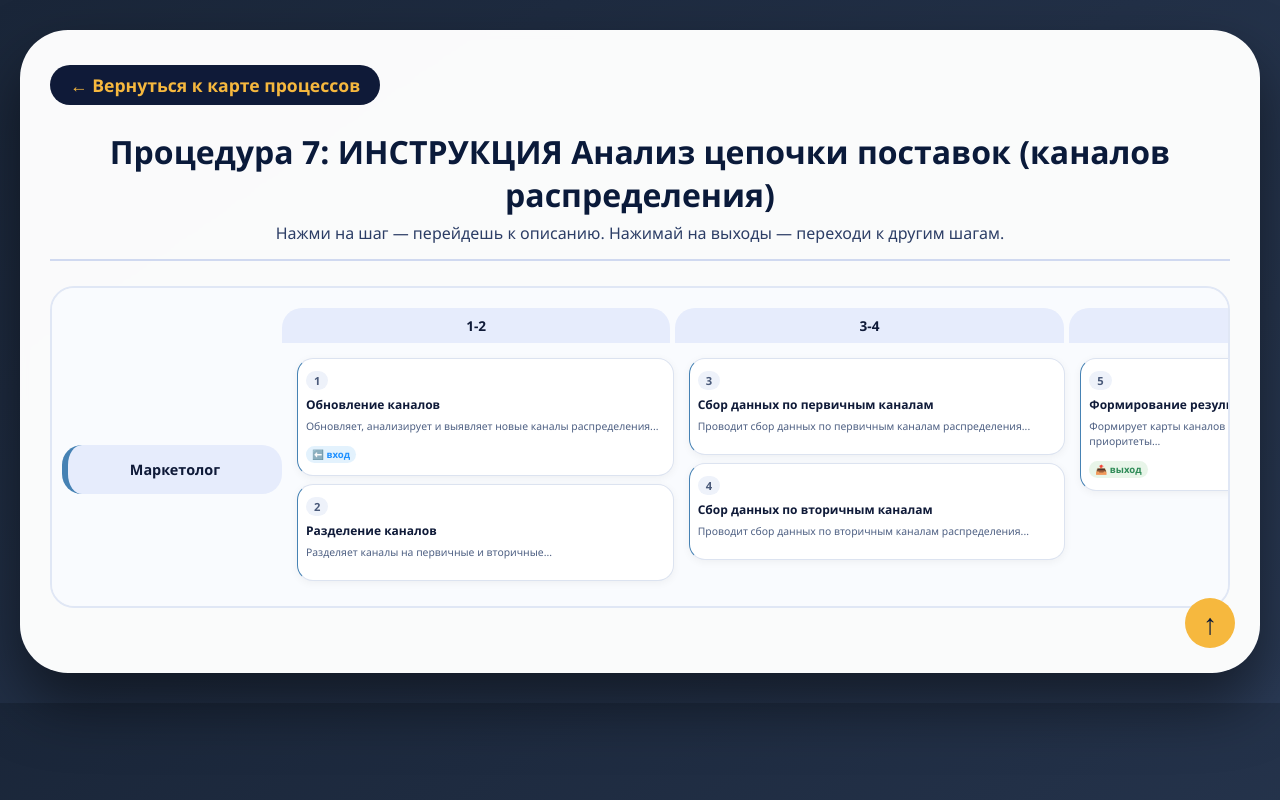
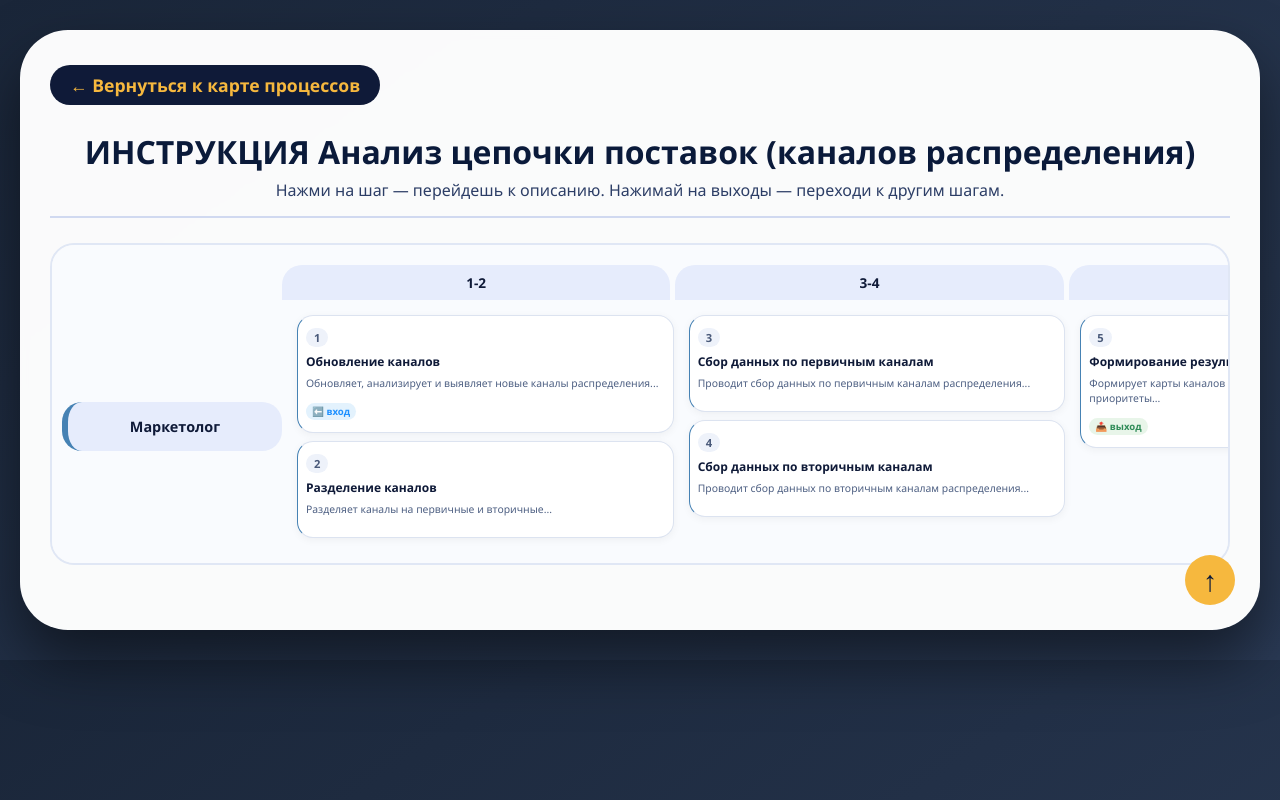
Before and after one commit to p1ngN-del/keaz-processes-main, a plain HTML site: page proc7.html in a window 1280 px wide. Drawn offline with Linux system fonts and the light colour scheme.

Commit message:
Update proc7.html

```diff
--- a/proc7.html
+++ b/proc7.html
@@ -343,7 +343,7 @@
 <div class="container">
     <a href="index.html" class="back-link">← Вернуться к карте процессов</a>
 
-    <h1>Процедура 7: ИНСТРУКЦИЯ Анализ цепочки поставок (каналов распределения)</h1>
+    <h1>ИНСТРУКЦИЯ Анализ цепочки поставок (каналов распределения)</h1>
     <div class="subhead">Нажми на шаг — перейдешь к описанию. Нажимай на выходы — переходи к другим шагам.</div>
 
     <div class="swimlane">
```
